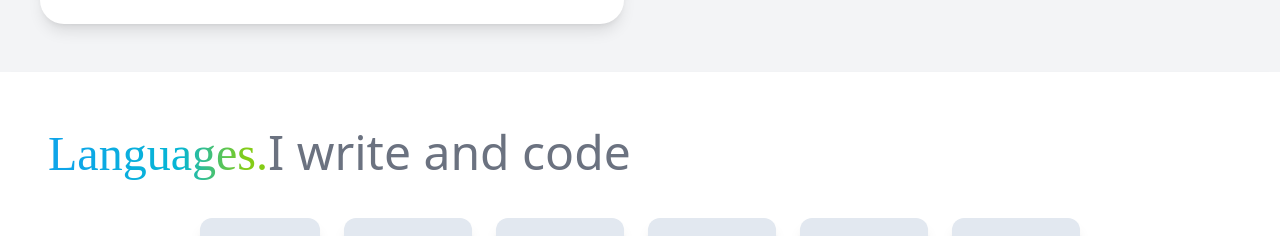
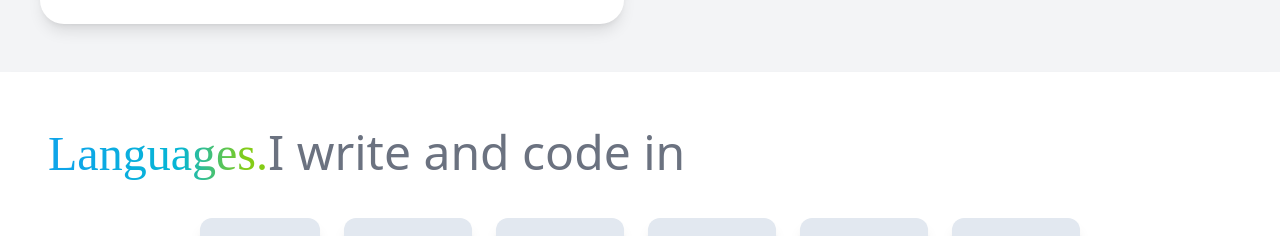
Before and after one commit to psaliente/psaliente.github.io, a React (Vite) app: page / in a window 1280 px wide. Shown: the part 4620-4856 px from the top of the page. Built offline with nearby package versions, Linux system fonts and the light colour scheme; a web font is replaced by a local one.

Commit message:
NONE #Comment - typo

```diff
--- a/src/components/proglangs.component.tsx
+++ b/src/components/proglangs.component.tsx
@@ -5,7 +5,7 @@ export default function ProgLangs() {
     return <Section className="z-10 bg-white flex flex-col px-10 py-12 shadow-lg">
         <Section.Title className="text-gray-500 font-thin">
             <Section.Title.Gradient>Languages.</Section.Title.Gradient>
-            I write and code
+            I write and code in
         </Section.Title>
         <Section.Content className="flex flex-row flex-wrap p-4 hd:p-8 gap-6 justify-center">
             <Card className="content-center p-6 rounded-xl bg-slate-200">
```
